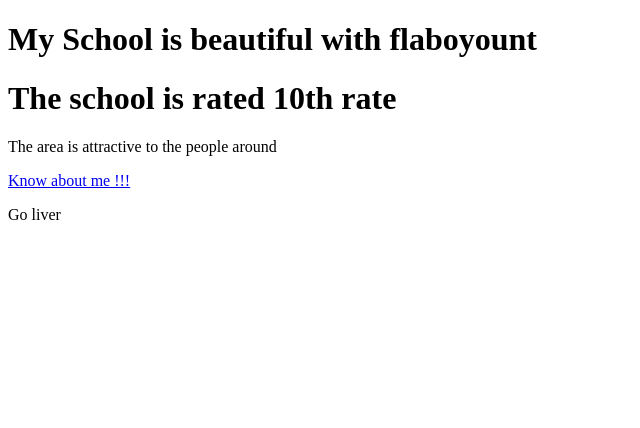
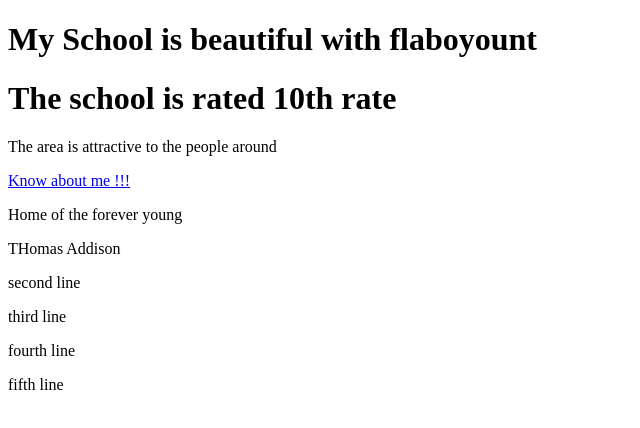
Before and after one commit to gimah/my_CynT2, a plain HTML site: page about.html in a window 1280 px wide. Shown: the whole page, without its empty margins (0-640 px from the left). Drawn offline with Linux system fonts and the light colour scheme.

```diff
--- a/about.html
+++ b/about.html
@@ -11,6 +11,12 @@
     <h1>The school is rated 10th rate</h1>
     <p>The area is attractive to the people around</p>
     <a href="index.html">Know about me !!!</a>
-    <p>Go liver <i class="fas fa-swimming-pool    "></i></p>
+    <p>Home of the forever young</p>
+    <p>THomas Addison</p>
+    <p>second line</p>
+    <p>third line</p>
+    <p>fourth line</p>
+    <p>fifth line</p>
+
 </body>
 </html>
```
Also changed, not shown: intro.txt (added), 3 other files.
